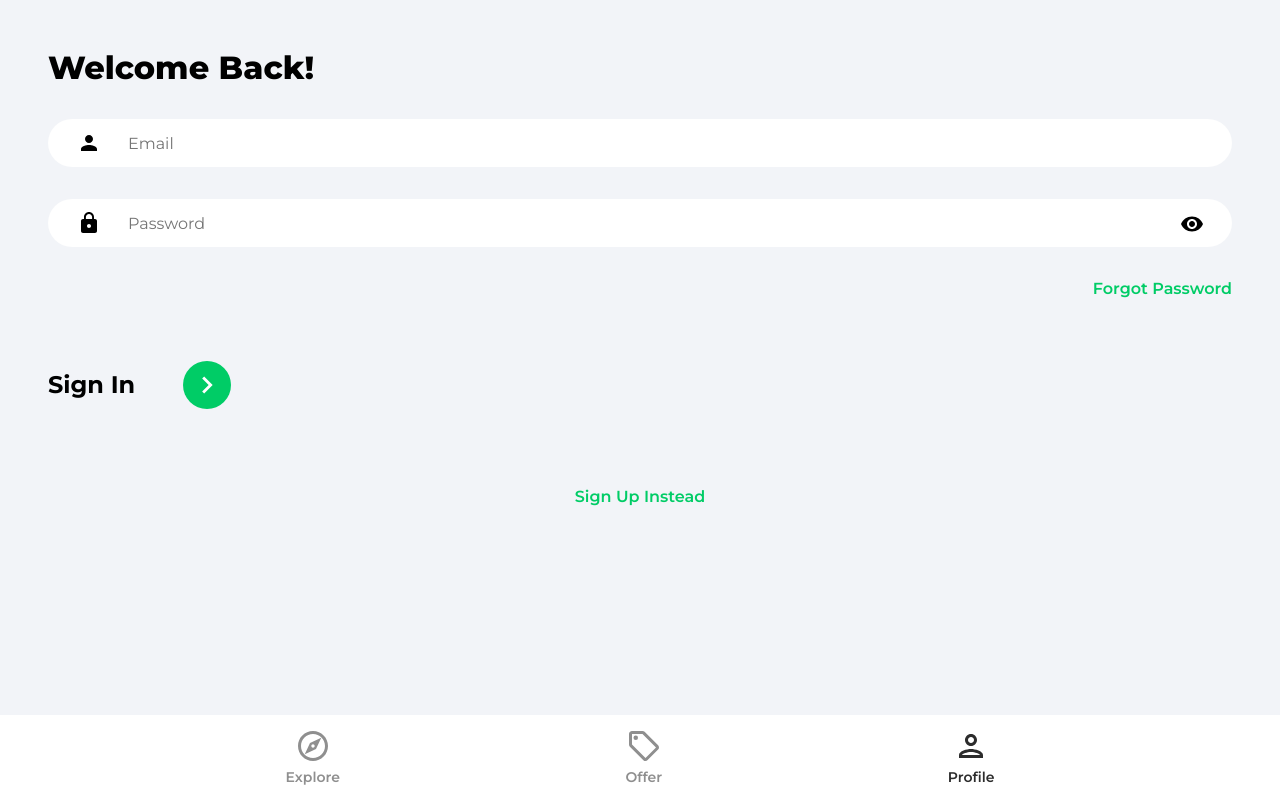
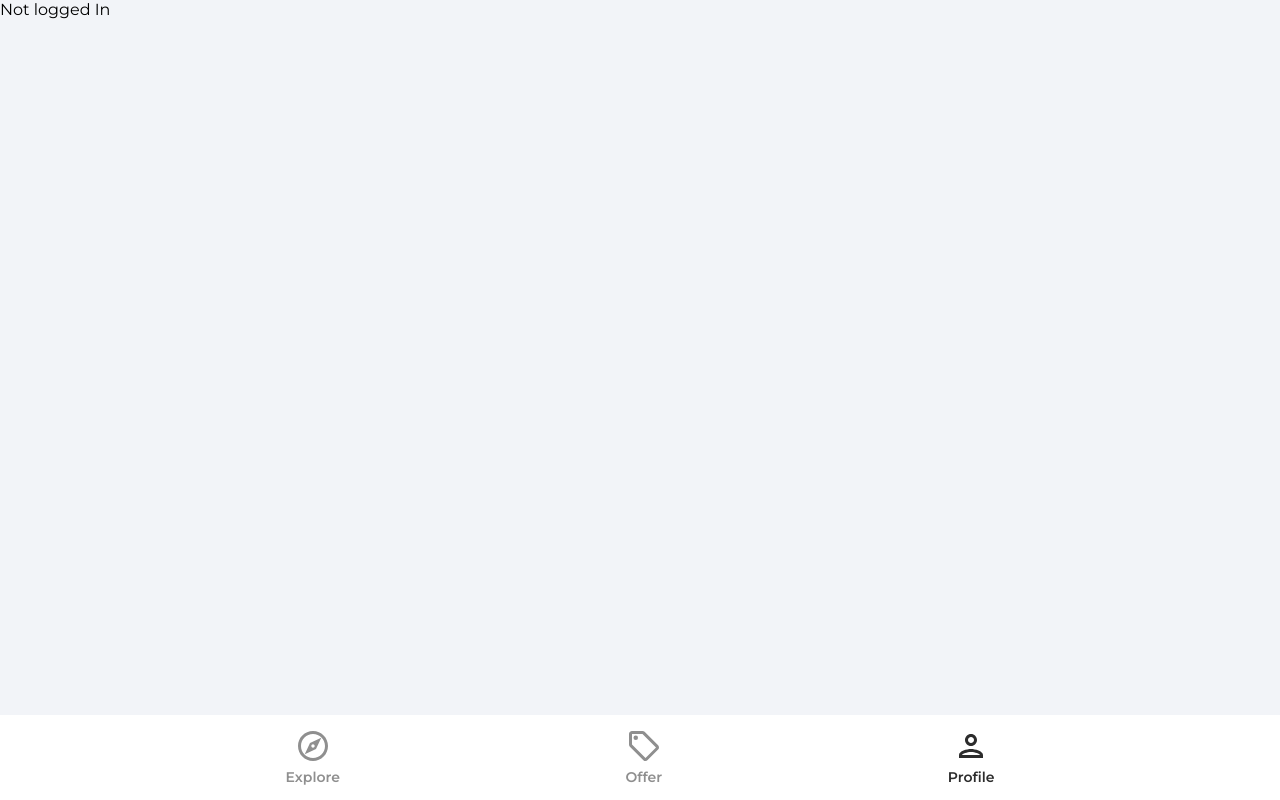
Before and after one commit to icecrimu/house-marketplace, a React (Create React App) app: page /profile in a window 1280 px wide. Built offline with nearby package versions, Linux system fonts and the light colour scheme.

Commit message:
User Sign In

```diff
--- a/src/App.js
+++ b/src/App.js
@@ -14,7 +14,7 @@
         <Routes>
           <Route path="/" element={<Explore />} />
           <Route path="/offers" element={<Offers />} />
-          <Route path="/profile" element={<SignIn />} />
+          <Route path="/profile" element={<Profile />} />
           <Route path="/sign-in" element={<SignIn />} />
           <Route path="/sign-up" element={<SignUp />} />
           <Route path="/forgot-password" element={<ForgotPassword />} />
--- a/src/pages/Profile.jsx
+++ b/src/pages/Profile.jsx
@@ -1,3 +1,13 @@
+import { useEffect, useState } from "react"
+import { getAuth } from "firebase/auth"
+
 export default function Profile() {
-  return <div>Profile</div>
+  const [user, setUser] = useState(null)
+
+  const auth = getAuth()
+  useEffect(() => {
+    setUser(auth.currentUser)
+  }, [])
+
+  return user ? <h1>{user.displayName}</h1> : "Not logged In"
 }
--- a/src/pages/SignIn.jsx
+++ b/src/pages/SignIn.jsx
@@ -1,5 +1,6 @@
 import { useState } from "react"
 import { Link, useNavigate } from "react-router-dom"
+import { getAuth, signInWithEmailAndPassword } from "firebase/auth"
 import { ReactComponent as ArrowRightIcon } from "../assets/svg/keyboardArrowRightIcon.svg"
 import visibilityIcon from "../assets/svg/visibilityIcon.svg"
 
@@ -17,6 +18,27 @@
   function handleChange(e) {
     setFormData(prevState => ({ ...prevState, [e.target.id]: e.target.value }))
   }
+
+  async function handleSubmit(e) {
+    e.preventDefault()
+
+    try {
+      const auth = getAuth()
+
+      const userCredential = await signInWithEmailAndPassword(
+        auth,
+        email,
+        password
+      )
+
+      if (userCredential.user) {
+        navigate("/")
+      }
+    } catch (error) {
+      console.log(error)
+    }
+  }
+
   return (
     <>
       <div className="pageContainer">
@@ -25,7 +47,7 @@
         </header>
 
         <main>
-          <form>
+          <form onSubmit={handleSubmit}>
             <input
               type="email"
               className="emailInput"
```
